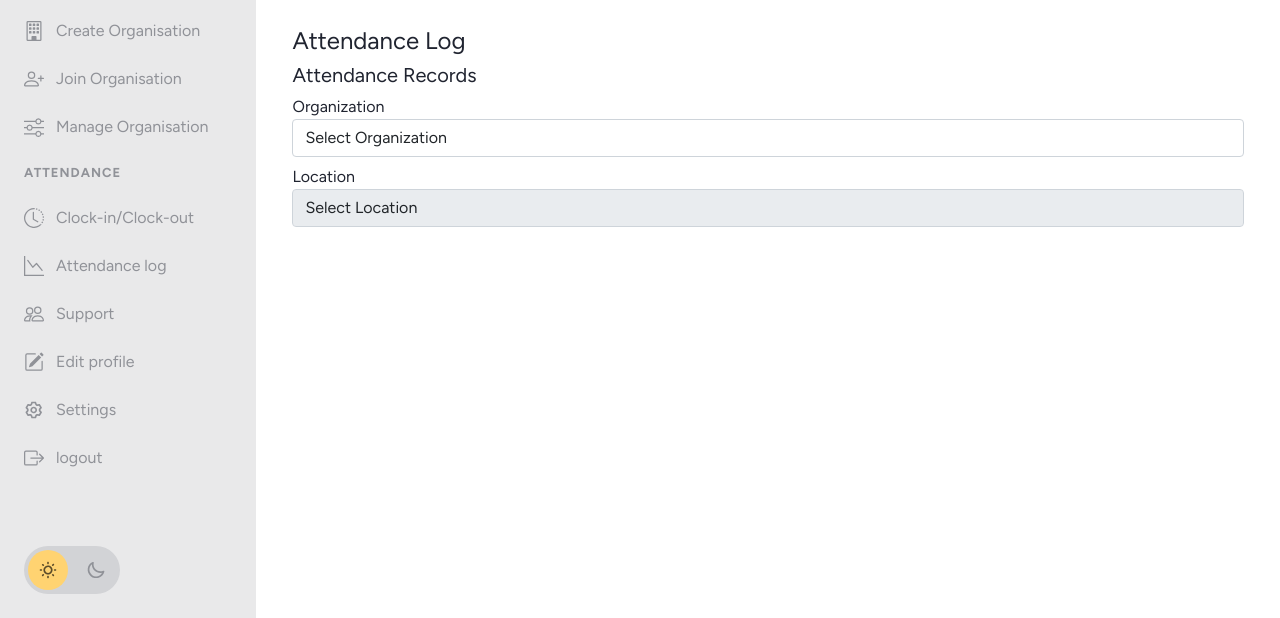
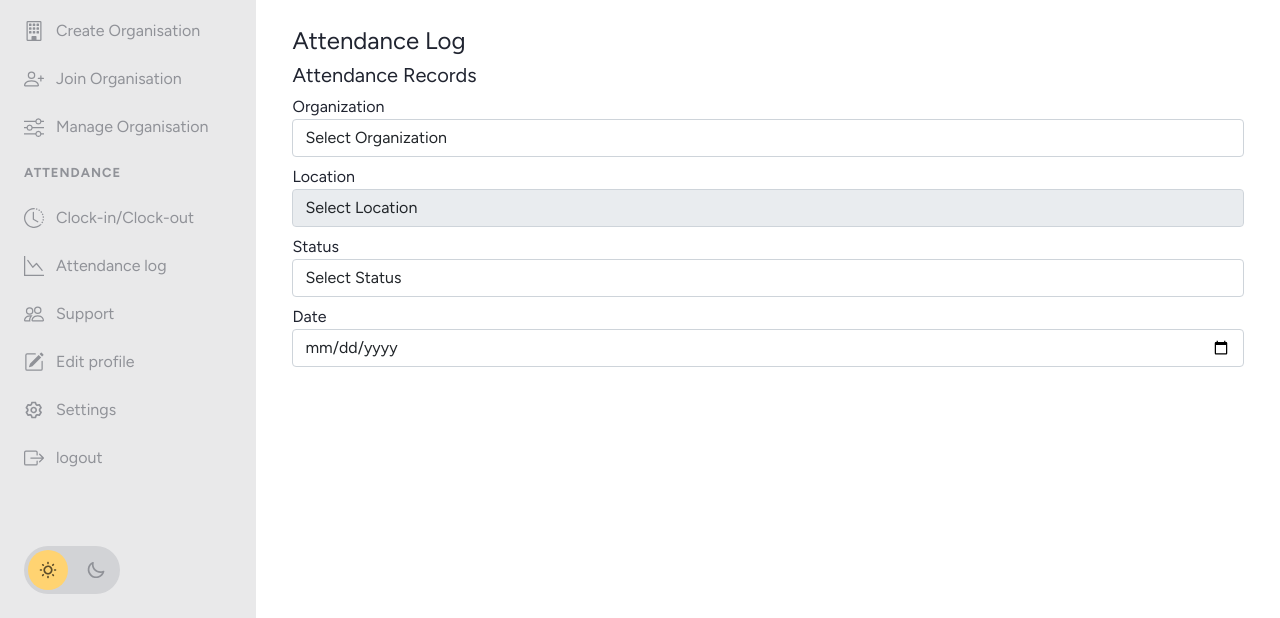
Before and after one commit to De-sam/QR_Attendance_App, a Flask app: template myapp/templates/attendance_log.html in a window 1280 px wide. Shown: the part 281-899 px from the top of the page. Run offline with Flask 3, Linux system fonts and the light colour scheme; the template is opened without the code that fills it, so the values that code supplies are empty; some libraries are stand-ins or nearby versions.

```diff
--- a/myapp/templates/attendance_log.html
+++ b/myapp/templates/attendance_log.html
@@ -50,6 +50,19 @@
                     {% endfor %}
                 {% endif %}
             </select>
+        </div>
+        <div class="form-group mt-2">
+            <label for="status">Status</label>
+            <select id="status" name="status" class="form-control" onchange="this.form.submit()">
+                <option value="">Select Status</option>
+                <option value="Early" {% if 'Early' == selected_status %}selected{% endif %}>Early</option>
+                <option value="Late" {% if 'Late' == selected_status %}selected{% endif %}>Late</option>
+                <option value="Absent" {% if 'Absent' == selected_status %}selected{% endif %}>Absent</option>
+            </select>
+        </div>
+        <div class="form-group mt-2">
+            <label for="date">Date</label>
+            <input type="date" id="date" name="date" class="form-control" onchange="this.form.submit()" value="{{ selected_date }}">
         </div>
     </form>
 
--- a/myapp/templates/dashboard_base.html
+++ b/myapp/templates/dashboard_base.html
@@ -323,7 +323,7 @@
 			<div id="main-content__container col-md-12 mx-auto">
 				{% block content %}
 				<div class="container mt-5">
-					<div class="row g-3"> <!-- Added g-3 for spacing between cards -->
+					<div class="row g-3">
 						<!-- First Card -->
 
 						<div class="col-md-4">
```
Also changed, not shown: myapp/views.py (+26 -6 lines), 1 other file.
